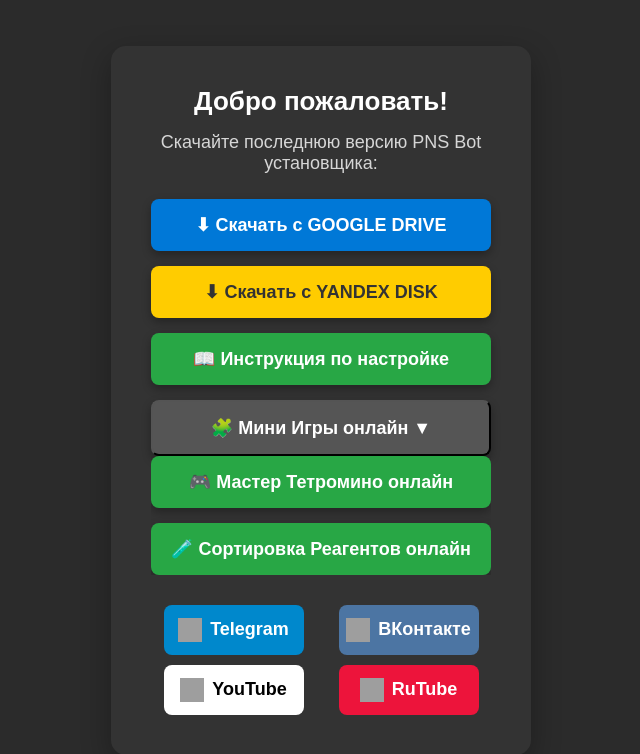
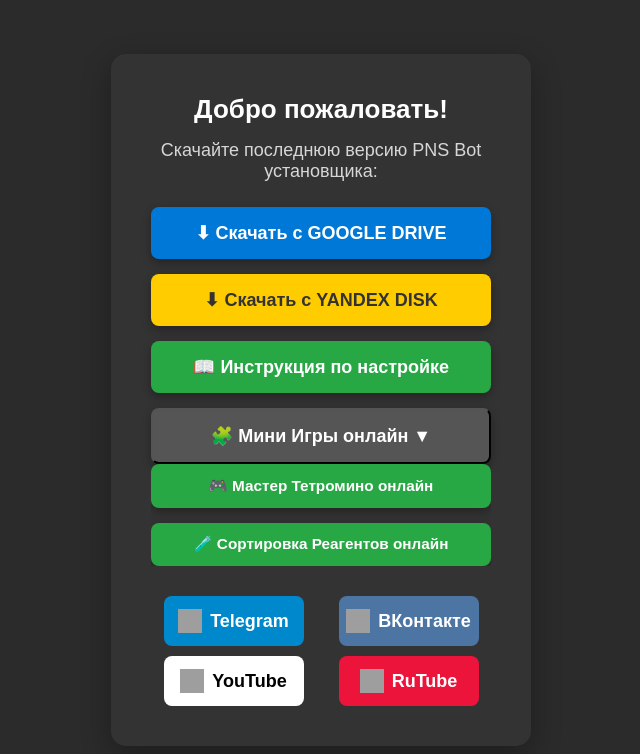
Before and after one commit to EXE-Kroxx/pns_bot_installer, a plain HTML site: page index.html in a window 1280 px wide. Both pictures are taken after a click on the button "🧩 Мини Игры онлайн ▼". Shown: the whole page, without its empty margins (319-959 px from the left). Drawn offline with Linux system fonts and the light colour scheme; grey boxes are pictures that could not be loaded.

Commit message:
Update index.html

```diff
--- a/index.html
+++ b/index.html
@@ -97,10 +97,13 @@
             background: #34d058;
             transform: scale(1.05);
         }
+
         /* Новая кнопка */
         .btn-tetromino {
             background: #28a745;
             color: white;
+            font-size: 15.3px;   /* уменьшено на 15% от 18px */
+            padding: 12.75px;    /* уменьшено на 15% от 15px */
         }
         .btn-tetromino:hover {
             background: #34d058;
```
